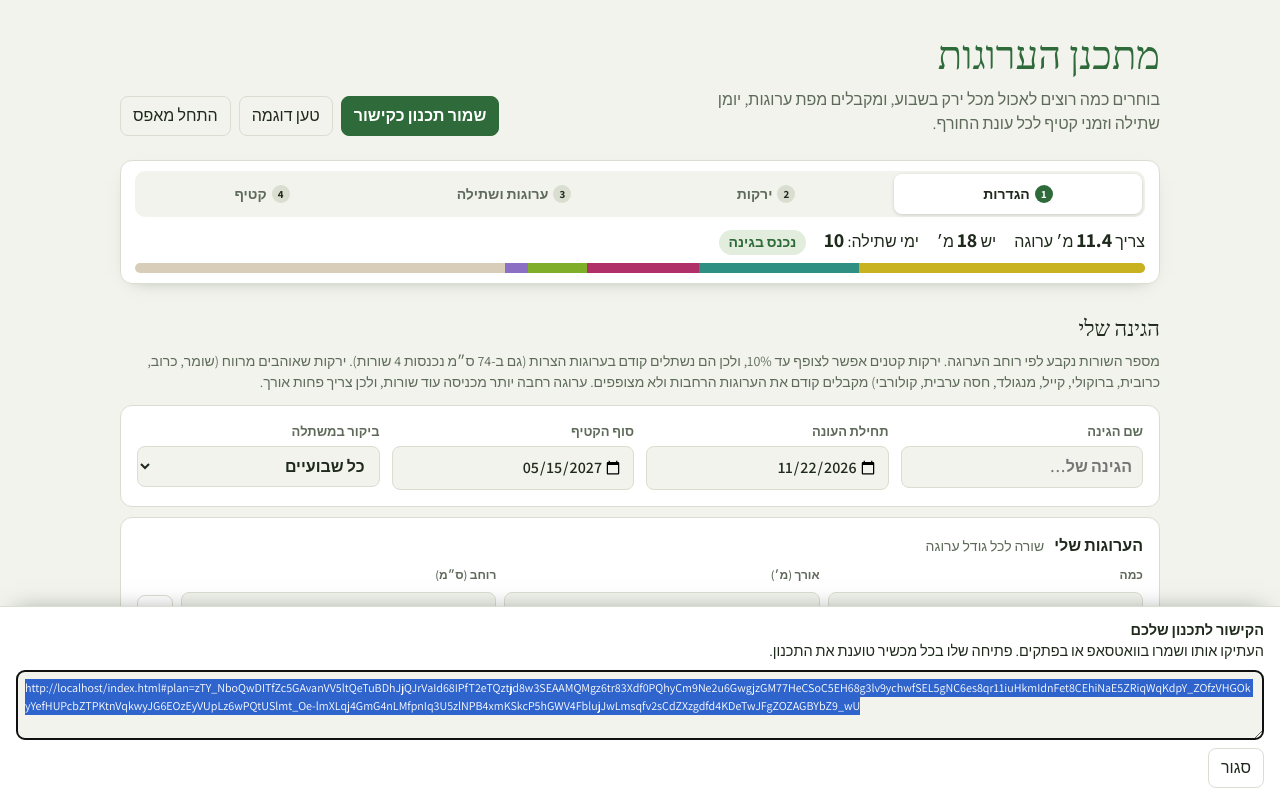
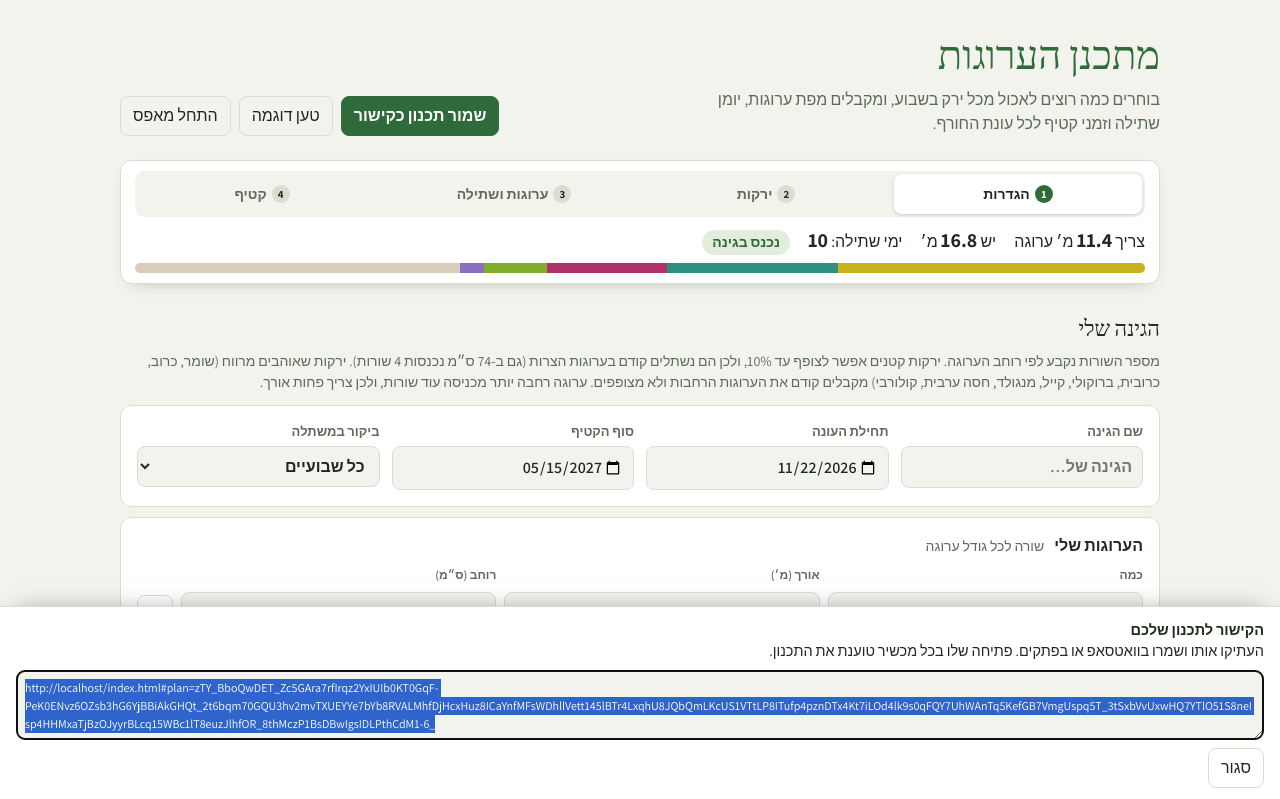
Before and after one commit to yehuda-rosso/garden-planner, a plain HTML site: page index.html in a window 1280 px wide. Both pictures are taken after a click on the button "שמור תכנון כקישור". Shown: the top 799 px of the page. Drawn offline with Linux system fonts and the light colour scheme; a web font is replaced by a local one.

Commit message:
Pipe margin at bed ends (default 10 cm): a 3 m bed has 14 drippers per line
Co-Authored-By: Claude Opus 5.5 <noreply@anthropic.com>
Claude-Session: https://claude.ai/code/session_01NSaSnJFSegNDfEmD31MxT4

```diff
--- a/index.html
+++ b/index.html
@@ -192,6 +192,8 @@ button.ghost{background:transparent}
 .ask-log .a.err{color:var(--warn)}
 .ask-f{display:flex;gap:6px;align-items:end}
 .ask-f textarea{min-height:44px;font-size:16px;flex:1;resize:vertical}
+.margin-row{display:flex;flex-wrap:wrap;align-items:center;gap:6px 10px;margin-top:10px;font-size:14px}
+.margin-row input{width:5em;font-size:16px}
 .paste-link{margin-top:12px;display:grid;gap:6px}
 .empty-toggle{display:flex;align-items:center;gap:8px;width:100%;text-align:start;background:var(--panel);border:1px dashed var(--line);border-radius:12px;padding:10px 12px;font-size:14px;color:var(--muted)}
 .empty-toggle .pm{width:24px;height:24px;border-radius:50%;display:inline-grid;place-items:center;background:var(--bg);border:1px solid var(--line);color:var(--ink);font-weight:700;flex:none}
@@ -259,6 +261,7 @@ textarea{width:100%;min-height:120px;font:inherit;font-size:13px;background:var(
     <div class="g-row g-lbl" aria-hidden="true"><span>כמה</span><span>אורך (מ׳)</span><span>רוחב (ס״מ)</span><span></span></div>
     <div id="groups"></div>
     <button type="button" id="addGroup" class="ghost">+ הוסף גודל ערוגה</button>
+    <div class="margin-row"><label for="gMargin">שוליים לצנרת בכל קצה (ס״מ)</label><input type="number" id="gMargin" min="0" max="50" step="5"><span class="hint" id="dripInfo" style="margin:0"></span></div>
   </div>
   <div class="panel paste-link">
     <label class="f" for="pasteLink">יש לכם קישור שמור לתכנון? הדביקו אותו כאן</label>
@@ -501,7 +504,7 @@ function defaultState(sample){
   const t=today(); const endY=t.getMonth()>=6?t.getFullYear()+1:t.getFullYear();
   const qty={}; CROPS.forEach(c=>qty[c.id]=sample?c.d:0);
   const per={}; PER.forEach(x=>per[x.id]=sample?x.d:0);
-  return {name:'',start:iso(t),end:endY+'-05-15',groups:[{n:6,len:3,wid:80}],rhythm:2,qty,per,done:{},actual:{},cm:'deep'};
+  return {name:'',start:iso(t),end:endY+'-05-15',groups:[{n:6,len:3,wid:80}],rhythm:2,qty,per,done:{},actual:{},cm:'deep',margin:10};
 }
 let S;
 try{S=JSON.parse(localStorage.getItem(KEY)||'null')}catch(e){S=null}
@@ -509,6 +512,7 @@ const HAD_SAVED=!!(S&&S.qty);
 if(!S||!S.qty){S=defaultState(true)}
 if(!S.per){S.per={}}
 if(!S.actual){S.actual={}}
+if(S.margin==null){S.margin=10}
 if(!S.groups){S.groups=[{n:+S.beds||6,len:+S.len||3,wid:+S.wid||80}]}
 function save(){try{localStorage.setItem(KEY,JSON.stringify(S))}catch(e){}}
 
@@ -573,7 +577,7 @@ function plan(){
 const SOW={carrot:'זורעים 4 שורות בלי מרווחים, ומדללים אחרי הנביטה לשתי אצבעות',radish:'זורעים בלי מרווחים, עד 6 שורות',turnip:'זורעים בלי מרווחים'};
 const dripLines=wid=>Math.max(1,Math.round(wid/26.7));
 function geo(c,wid){if(c.m==='d'){const nRows=dripLines(wid);return {nRows,ppm:nRows*100/20}}/* rows may sit up to 10% closer than the course spacing, except for crops that need room */const nRows=Math.max(1,Math.floor(c.r*wid/(ROOMY.has(c.id)?80:72)+1e-9));const ppm=nRows*100/c.sp;return {nRows,ppm}}
-function bedList(){const out=[];for(const g of S.groups){const n=Math.max(0,Math.min(60,+g.n|0));for(let i=0;i<n;i++)out.push({len:Math.max(.3,+g.len||3),wid:Math.max(20,+g.wid||80)})}return out}
+function bedList(){const out=[];for(const g of S.groups){const n=Math.max(0,Math.min(60,+g.n|0));const full=Math.max(.3,+g.len||3), m=Math.max(0,+S.margin||0)/100; for(let i=0;i<n;i++)out.push({len:Math.max(.2,full-2*m),full,wid:Math.max(20,+g.wid||80)})}return out}
 // pack slots into beds (grouped by family for rotation)
 // crops that need their full spacing: get the widest beds first and are never squeezed
 const ROOMY=new Set(['fennel','cabbage','cauli','broccoli','kale','chard','lettuce','kohlrabi']);
@@ -661,7 +665,7 @@ const where=(K,pl)=>pl?(pl.parts&&pl.parts.length>1?pl.parts.map(where1).join('
 
 // ---------- render ----------
 const $=id=>document.getElementById(id);
-const INPUTS={gName:'name',gStart:'start',gEnd:'end',gRhythm:'rhythm',cMethod:'cm'};
+const INPUTS={gName:'name',gStart:'start',gEnd:'end',gRhythm:'rhythm',cMethod:'cm',gMargin:'margin'};
 function fillInputs(){for(const [id,k] of Object.entries(INPUTS)) $(id).value=S[k]; renderGroups()}
 function renderGroups(){
   const box=$('groups'); box.innerHTML='';
@@ -683,7 +687,7 @@ function bindInputs(){
   for(const [id,k] of Object.entries(INPUTS)){
     const el=$(id);
     el.addEventListener('input',()=>{
-      let v=el.value; if(el.type==='number'){v=parseFloat(v); if(!(v>0))return}
+      let v=el.value; if(el.type==='number'){v=parseFloat(v); if(!(v>0)&&!(id==='gMargin'&&v===0))return}
       S[k]=v; save(); render(false);
     });
   }
@@ -730,6 +734,7 @@ function renderPer(){
 let selected=null;
 let mapWeek=null;
 function render(){
+  {const di=$('dripInfo'); if(di){const ls=[...new Set(bedList().map(b=>b.full+'|'+b.len))].map(x=>{const [f,l]=x.split('|');return `ערוגה של ${r1(+f)} מ׳ = ${Math.round(+l*100/DRIP)} טפטפות בכל קו`}); di.textContent=ls.join(' · ')}}
   const P=plan(); const K=pack(P.rows,P.SW);
   const fits=!K.overflow;
   const dates=new Set(); P.rows.forEach(r=>r.pulses.forEach(p=>dates.add(p.wk)));
@@ -781,7 +786,7 @@ function renderBeds(P,K){
     const usedM=here.reduce((a,pl)=>a+pl.n*SEG,0), free=b.len-usedM;
     const div=document.createElement('div'); div.className='bed'+(b.extra?' over':''); div.dataset.bed=i;
     if(!here.length&&!b.extra){empties.push(i+1); div.classList.add('empty-bed'); div.hidden=!showEmpty}
-    div.innerHTML=`<h3><span>ערוגה ${i+1} <small style="font-weight:600">${r1(b.len)} מ׳ × ${Math.round(b.wid)} ס״מ</small>${b.extra?' · אין לה מקום בגינה':''}</span><span>${here.length?(free>0.05?'פנוי '+r1(free)+' מ׳':'מלאה'):'פנויה'}</span></h3>`;
+    div.innerHTML=`<h3><span>ערוגה ${i+1} <small style="font-weight:600">${Math.round(b.len*100/DRIP)} טפטפות · ${Math.round(b.wid)} ס״מ</small>${b.extra?' · אין לה מקום בגינה':''}</span><span>${here.length?(free>0.05?'פנוי '+r1(free)+' מ׳':'מלאה'):'פנויה'}</span></h3>`;
     const Wcm=b.wid, Lcm=b.len*100;
     const svg=mk('svg',{viewBox:`${-pad} ${-pad} ${Lcm+pad*2} ${Wcm+pad*2+18}`,role:'img','aria-label':`ערוגה ${i+1}`});
     mk('rect',{x:0,y:0,width:Lcm,height:Wcm,rx:6,fill:b.extra?'none':css('--soil'),stroke:b.extra?css('--warn'):css('--soil-edge'),'stroke-width':b.extra?3:2,'stroke-dasharray':b.extra?'10 8':'0'},svg);
@@ -1047,7 +1052,7 @@ async function zip(u8,dir){
 }
 const nz=o=>Object.fromEntries(Object.entries(o||{}).filter(([,v])=>+v>0));
 async function planToLink(){
-  const o={v:1,n:S.name,s:S.start,e:S.end,g:S.groups,r:+S.rhythm,q:nz(S.qty),p:nz(S.per),d:Object.keys(S.done||{}).filter(k=>S.done[k]),c:S.cm,a:S.actual};
+  const o={v:1,n:S.name,s:S.start,e:S.end,g:S.groups,r:+S.rhythm,q:nz(S.qty),p:nz(S.per),d:Object.keys(S.done||{}).filter(k=>S.done[k]),c:S.cm,a:S.actual,m:S.margin};
   const raw=new TextEncoder().encode(JSON.stringify(o));
   const z=await zip(raw,'in').catch(()=>null);
   const code=z?'z'+b64u.enc(z):'j'+b64u.enc(raw);
@@ -1058,7 +1063,7 @@ async function linkToPlan(code){
   const raw=kind==='z'?await zip(bytes,'out'):bytes;
   const o=JSON.parse(new TextDecoder().decode(raw));
   const st=defaultState(false);
-  Object.assign(st,{name:o.n||'',start:o.s||st.start,end:o.e||st.end,groups:Array.isArray(o.g)&&o.g.length?o.g:st.groups,rhythm:o.r||2,cm:o.c||'deep'});
+  Object.assign(st,{name:o.n||'',start:o.s||st.start,end:o.e||st.end,groups:Array.isArray(o.g)&&o.g.length?o.g:st.groups,rhythm:o.r||2,cm:o.c||'deep',margin:o.m==null?0:+o.m});
   for(const k in o.q||{}) if(k in st.qty) st.qty[k]=+o.q[k];
   for(const k in o.p||{}) if(k in st.per) st.per[k]=+o.p[k];
   (o.d||[]).forEach(k=>st.done[k]=true);
@@ -1114,7 +1119,7 @@ $('btnActAdd').addEventListener('click',()=>{
 // ---------- ask Claude (only where the page runs inside Claude; hidden elsewhere) ----------
 function planContext(){
   const P=plan(), K=pack(P.rows,P.SW), t=today();
-  const beds=bedList().map((b,i)=>`ערוגה ${i+1}: ${b.len} מ׳ × ${b.wid} ס״מ`).join('; ');
+  const beds=bedList().map((b,i)=>`ערוגה ${i+1}: ${r1(b.len)} מ׳ שימושיים (${Math.round(b.len*100/DRIP)} טפטפות בכל קו) × ${b.wid} ס״מ`).join('; ');
   const crops=P.rows.map(r=>{const c=r.c,h=HC[c.id];
     return `- ${c.n}: ${+S.qty[c.id]||0} ${c.u} בשבוע; ${c.m==='d'?'זריעה ישירה':'שתילה'}; ${geo(c,80).nRows} שורות בערוגת 80, ${c.sp} ס״מ בשורה; משפחה: ${FAM[c.f].n}`+(h?`; ${HT[h.t][0]}${h.plus?'+':''}, קטיף ראשון אחרי ${h.first} שבועות${h.win?', חלון קטיף '+h.win+' שבועות':''}${h.cuts?', '+h.cuts+' חיתוכים':''}${h.span?', '+h.span:''}`:'')+(HOW[c.id]?`; איך קוטפים (טיפ כללי): ${HOW[c.id]}`:'')}).join('\n');
   const acts=Object.keys(S.actual||{}).map(k=>`${k}: `+Object.entries(S.actual[k]).map(([id,q])=>(CROPS.find(c=>c.id===id)||{n:id}).n+' '+q).join(', ')).join('\n');
```
